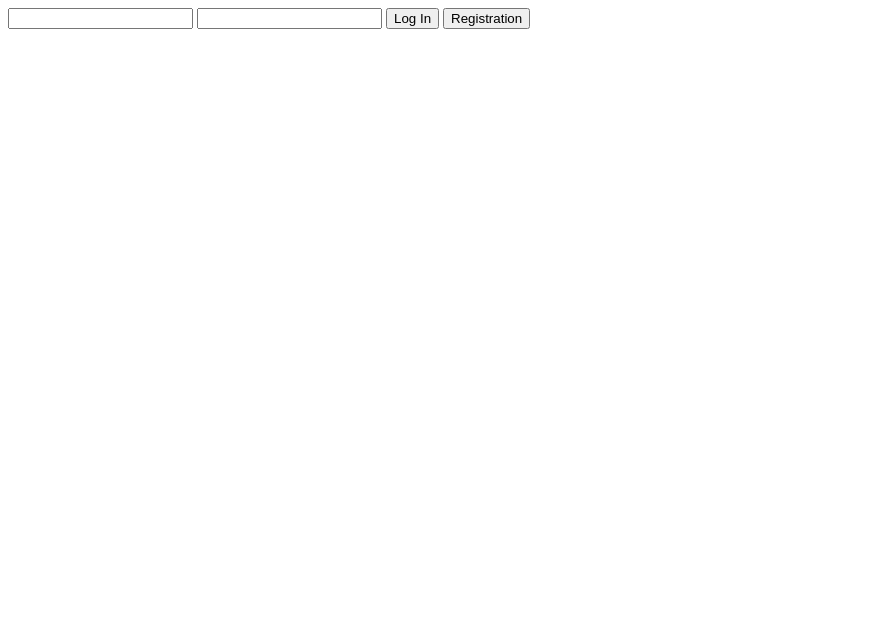
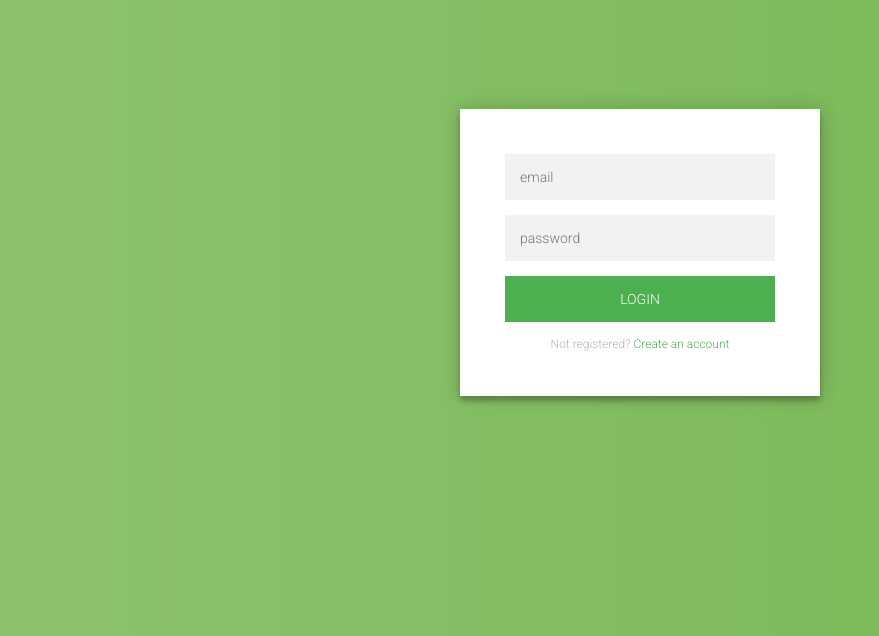
Before and after one commit to Graidaris/cash_debt_web, a Flask app: page /login in a window 1280 px wide. Shown: the top 636 px of the page, without its empty margins (0-879 px from the left). Run offline with Flask 2, Linux system fonts and the light colour scheme; some libraries are stand-ins or nearby versions.

Commit message:
new login design

```diff
--- a/cash_debt_web/routes.py
+++ b/cash_debt_web/routes.py
@@ -11,7 +11,7 @@ def login():
     if request.method == 'POST':
         what_return = None
         if 'register' in request.form:
-            what_return = redirect('/reg')
+            what_return = registration()
         elif 'login' in request.form:
             email = request.form.get('email')
             password = request.form.get('password')
@@ -49,12 +49,15 @@ def sign_out():
 
 @app.route('/reg', methods=['POST', 'GET'])
 def registration():
+
     if request.method == 'POST':
+
         password = request.form.get('password')
         user_email = request.form.get('email')
-
+        user = User.query.filter_by(email=user_email).first()
         if User.query.filter_by(email=user_email).first() is not None:
             return render_template('registry.html', errors="This email already exist")
+
 
         new_user = User(email=user_email, password=password)
         new_user.set_password(password)
@@ -68,7 +71,8 @@ def registration():
 
         return redirect(url_for('index'))
     else:
-        return render_template('registry.html')
+        #return render_template('registry.html')
+        return redirect(url_for('login'))
 
 
 @app.route('/add_debt', methods=['POST', 'GET'])
--- /dev/null
+++ b/cash_debt_web/static/css/login.css
@@ -0,0 +1,100 @@
+@import url(https://fonts.googleapis.com/css?family=Roboto:300);
+
+.login-page {
+  width: 360px;
+  padding: 8% 0 0;
+  margin: auto;
+}
+.form {
+  position: relative;
+  z-index: 1;
+  background: #FFFFFF;
+  max-width: 360px;
+  margin: 0 auto 100px;
+  padding: 45px;
+  text-align: center;
+  box-shadow: 0 0 20px 0 rgba(0, 0, 0, 0.2), 0 5px 5px 0 rgba(0, 0, 0, 0.24);
+}
+.form input {
+  font-family: "Roboto", sans-serif;
+  outline: 0;
+  background: #f2f2f2;
+  width: 100%;
+  border: 0;
+  margin: 0 0 15px;
+  padding: 15px;
+  box-sizing: border-box;
+  font-size: 14px;
+}
+.form button {
+  font-family: "Roboto", sans-serif;
+  text-transform: uppercase;
+  outline: 0;
+  background: #4CAF50;
+  width: 100%;
+  border: 0;
+  padding: 15px;
+  color: #FFFFFF;
+  font-size: 14px;
+  -webkit-transition: all 0.3 ease;
+  transition: all 0.3 ease;
+  cursor: pointer;
+}
+.form button:hover,.form button:active,.form button:focus {
+  background: #43A047;
+}
+.form .message {
+  margin: 15px 0 0;
+  color: #b3b3b3;
+  font-size: 12px;
+}
+.form .message a {
+  color: #4CAF50;
+  text-decoration: none;
+}
+.form .register-form {
+  display: none;
+}
+.container {
+  position: relative;
+  z-index: 1;
+  max-width: 300px;
+  margin: 0 auto;
+}
+.container:before, .container:after {
+  content: "";
+  display: block;
+  clear: both;
+}
+.container .info {
+  margin: 50px auto;
+  text-align: center;
+}
+.container .info h1 {
+  margin: 0 0 15px;
+  padding: 0;
+  font-size: 36px;
+  font-weight: 300;
+  color: #1a1a1a;
+}
+.container .info span {
+  color: #4d4d4d;
+  font-size: 12px;
+}
+.container .info span a {
+  color: #000000;
+  text-decoration: none;
+}
+.container .info span .fa {
+  color: #EF3B3A;
+}
+body {
+  background: #76b852; /* fallback for old browsers */
+  background: -webkit-linear-gradient(right, #76b852, #8DC26F);
+  background: -moz-linear-gradient(right, #76b852, #8DC26F);
+  background: -o-linear-gradient(right, #76b852, #8DC26F);
+  background: linear-gradient(to left, #76b852, #8DC26F);
+  font-family: "Roboto", sans-serif;
+  -webkit-font-smoothing: antialiased;
+  -moz-osx-font-smoothing: grayscale;
+}
--- /dev/null
+++ b/cash_debt_web/static/js/login.js
@@ -0,0 +1,3 @@
+$('.message a').click(function(){
+    $('form').animate({height: "toggle", opacity: "toggle"}, "slow");
+ });
--- a/cash_debt_web/templates/base.html
+++ b/cash_debt_web/templates/base.html
@@ -4,6 +4,7 @@
     <meta charset="UTF-8">
     <meta name="viewport" content="width=device-width, initial-scale=1.0">
     <meta http-equiv="X-UA-Compatible" content="ie=edge">
+    <link href="../static/css/login.css" rel="stylesheet">
     <title>{% block title %} {% endblock %}</title>
 </head>
 <body>
--- a/cash_debt_web/templates/login.html
+++ b/cash_debt_web/templates/login.html
@@ -5,11 +5,28 @@ Login
 {% endblock %}
 
 {% block body %}
-<form action="" method="post" novalidate>
-    <input type="email" name="email" id="email" > </td>
-    <input type="password" name="password" id="password"> </td>
-    <input type="submit" name="login" value="Log In"></td>
-    <input type="submit" name="register" value="Registration"></td>
-</form>
+<div class="login-page">
+    <div class="form">
+      <form action="" method="POST" class="register-form">
+        <input type="email" placeholder="email"  name="email" id="email"/>
+        <input type="password" placeholder="password" name="password" id="password"/>
+        <button type="submit" name="register" value="Registration">create</button>
+        <p class="message">Already registered? <a >Sign In</a></p>
+      </form>
+      <form  action="" method="POST" class="login-form">
+        <input type="email" placeholder="email"  name="email" id="email" required/>
+        <input type="password" placeholder="password" name="password" id="password" required/>
+        <button type="submit" name="login" value="Log In">login</button>
+        <p class="message">Not registered? <a >Create an account</a></p>
+      </form>
+    </div>
+  </div>
+  <script src="https://static.codepen.io/assets/common/stopExecutionOnTimeout-30d18ea41045577cdb11c797602d08e0b9c2fa407c8b81058b1c422053ad8041.js"></script>
+  <script src="https://cdnjs.cloudflare.com/ajax/libs/jquery/2.1.3/jquery.min.js"></script>
+  <script>
+    $('.message a').click(function(){
+      $('form').animate({height: "toggle", opacity: "toggle"}, "slow");
+   });
+  </script>
 {{ errors }}
 {% endblock %}
```
Also changed, not shown: database_v1.db.
